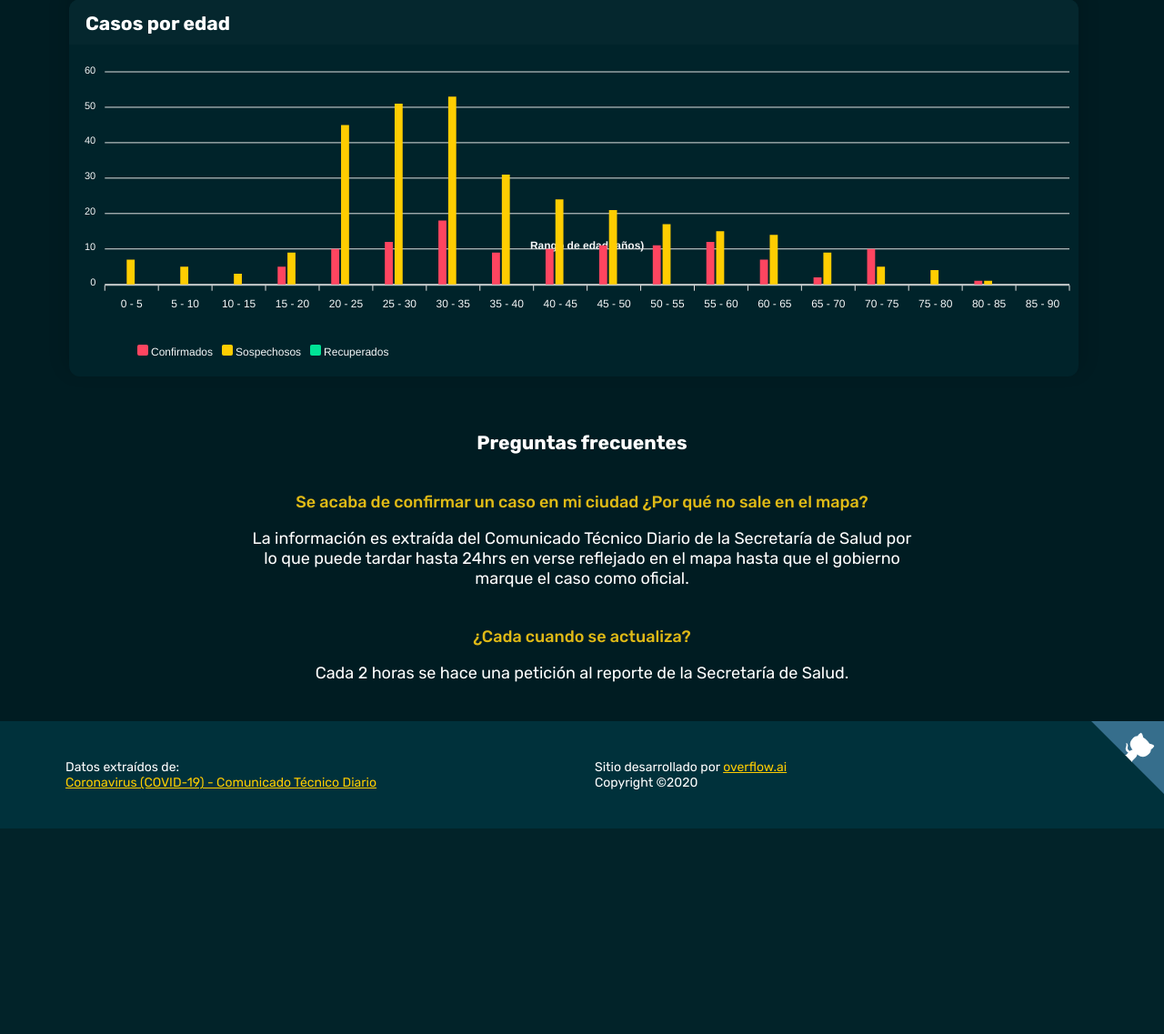
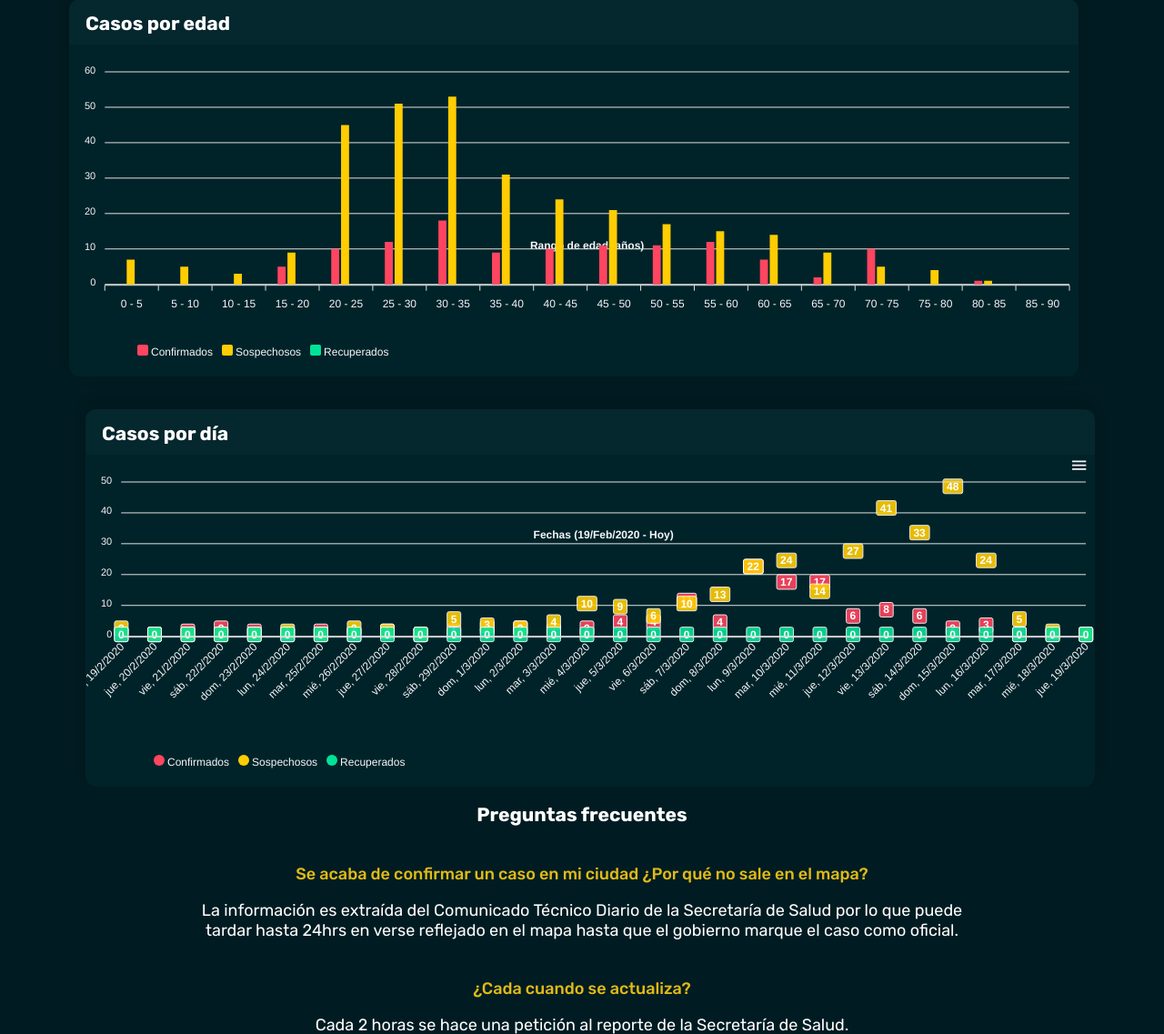
Before and after one commit to jesusmartinoza/COVID-19-MX, a Django app: page /covid19mx/ in a window 1280 px wide. Shown: the part 1584-2721 px from the top of the page at 91% size. Before the commit the page ends 2495 px from the top, so only its background shows below. Run offline with Django 3.2, Linux system fonts and the light colour scheme; data comes from the database, SQL or seed files in the repository; some libraries are stand-ins or nearby versions.

Commit message:
modified template and add js graph

```diff
--- a/tracker/static/tracker/main.js
+++ b/tracker/static/tracker/main.js
@@ -1,6 +1,7 @@
 var map;
 var casesByState = {};
 var casesByAge ={};
+var casesByDate = {}
 
 // Remove extra params
 var url = window.location.href;
@@ -45,10 +46,15 @@
     casesByAge.healed = json.healed_by_age
     casesByAge.suspected = json.suspected_by_age
 
+    // Fill casesByDate array
+    casesByDate = json.cases_by_date
+
     // Load charts and map
-    loadStatesChart();
-    loadAgesChart();
-    drawClusters();
+    loadStatesChart()
+    loadAgesChart()
+    drawClusters()
+    loadTrendsChart()
+
   });
 
 /**
@@ -322,4 +328,76 @@
   chart.render();
 }
 
+/**
+ * Chart - CASOS POR DIA
+ */
+function loadTrendsChart () {
+  var options = {
+    theme: {
+      mode: 'dark',
+      palette: 'pallete1'
+    },
+    colors: ['#FF4560', '#FFCD01', '#00E396'],
+    series: [
+      {
+        name: 'Confirmados',
+        data: casesByDate.map(el => el.cases_confirmed)
+      },
+      {
+        name: 'Sospechosos',
+        data: casesByDate.map(el => el.cases_suspected)
+      },
+      {
+        name: 'Recuperados',
+        data: casesByDate.map(el => el.cases_healed)
+      }
+    ],
+    chart: {
+      height: 350,
+      background: '#00232A',
+      type: 'line',
+      zoom: {
+        enabled: false
+      }
+    },
+    stroke: {
+      show: true,
+      width: 2,
+      colors: ['transparent']
+    },
+    dataLabels: {
+      enabled: true
+    },
+    grid: {
+      row: {
+        opacity: 0.5
+      }
+    },
+    legend: {
+      position: 'bottom',
+      horizontalAlign: 'left',
+      offsetX: 40
+    },
+    fill: {
+      opacity: 1
+    },
+    xaxis: {
+      categories: casesByDate.map(el =>
+        new Date(el.date).toLocaleDateString('es-MX', {
+          weekday: 'short',
+          year: 'numeric',
+          month: 'numeric',
+          day: 'numeric'
+        })
+      ),
+      title: {
+        text: 'Fechas (19/Feb/2020 - Hoy)'
+      }
+    }
+  }
+
+  var chart = new ApexCharts(document.querySelector('#by-day-chart'), options)
+  chart.render()
+}
+
 loadMap();
--- a/tracker/templates/tracker/index.html
+++ b/tracker/templates/tracker/index.html
@@ -82,11 +82,21 @@
             </div>
           </div>
         </div>
-        <div class="col-6 col-dt-12">
+      <div class="col-6 col-dt-12">
           <div class="card">
             <div class="card-title"><h3>Casos por edad</h3></div>
             <div class="card-content">
               <div id="by-age-chart"></div>
+            </div>
+          </div>
+        </div>
+      </div>
+
+      <div class="col-6 col-dt-12">
+          <div class="card">
+            <div class="card-title"><h3>Casos por día</h3></div>
+            <div class="card-content">
+              <div id="by-day-chart"></div>
             </div>
           </div>
         </div>
```
